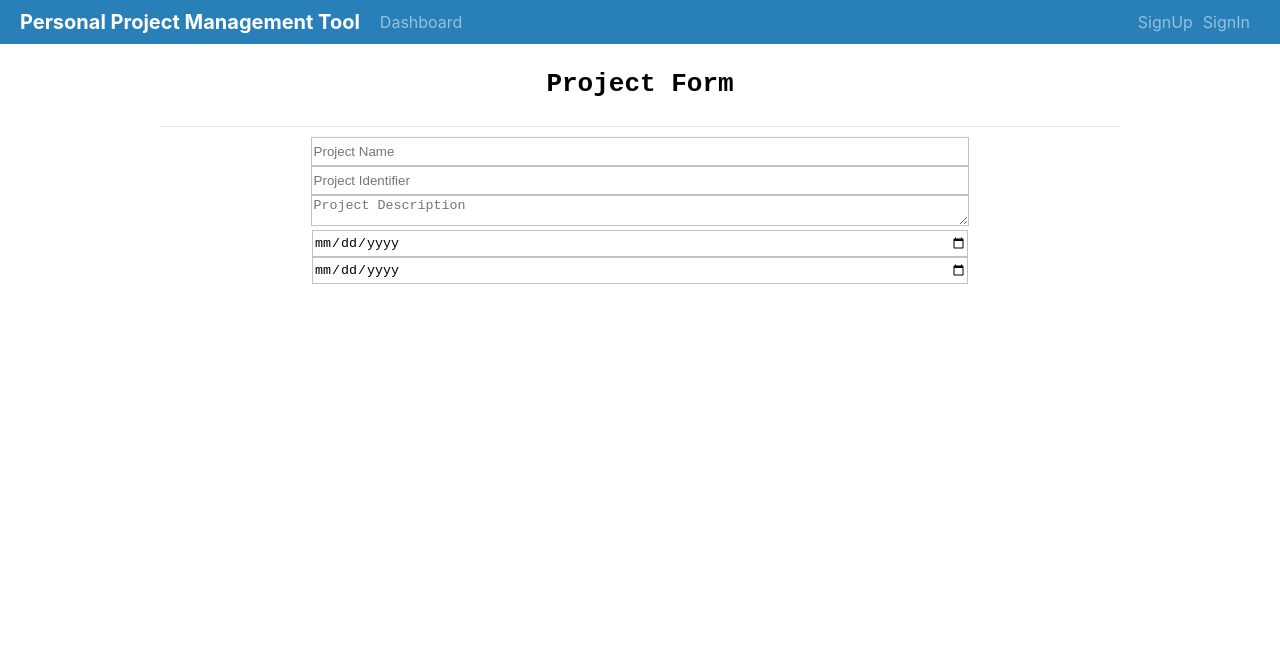
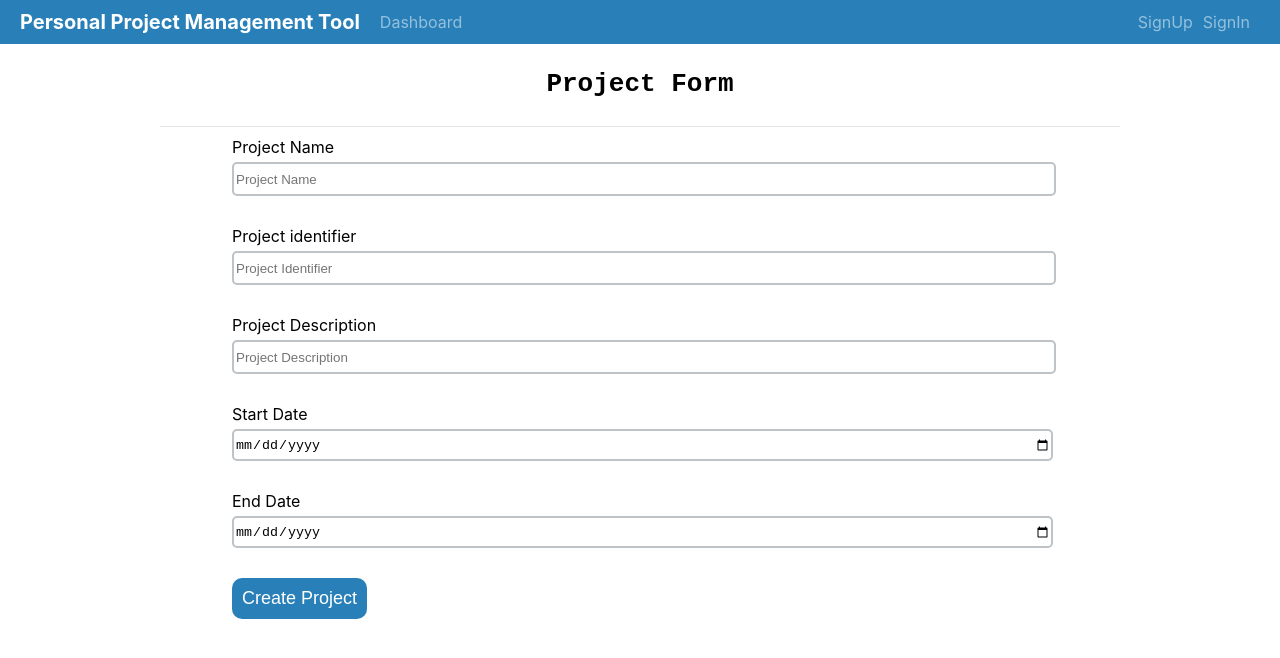
Before and after one commit to devflash/ppmProject-client, a React app: page /showForm in a window 1280 px wide. Shown: the top 658 px of the page. Built offline with nearby package versions, Linux system fonts and the light colour scheme.

Commit message:
handle styles for input form

```diff
--- a/src/Components/Dashboard.js
+++ b/src/Components/Dashboard.js
@@ -14,7 +14,10 @@ class Dashboard extends Component{
                     {/* <div className={styles.createProjectButton}>
                         <a href="#">Create Project</a>
                     </div> */}
-                    <CustomeButton buttonLabel="Create Project" buttonStyle="createProjectButton"/>
+                    <CustomeButton
+                        buttonLabel="Create Project"
+                        buttonStyle="createProjectButton"
+                        path="/showForm"/>
                </div>
                <div className={styles.ProjectItems}>
                     <ProjectItem/>
--- a/src/Components/Layout/Header.js
+++ b/src/Components/Layout/Header.js
@@ -1,5 +1,6 @@
 import React , {Component} from 'react'
 import styles from './Header.module.css';
+import {Link} from 'react-router-dom';
 class Header extends Component{
     render(){
         return(
@@ -9,11 +10,11 @@ class Header extends Component{
                </div>
                <div className={styles.nav}>
                    <div className={styles.navItem}>
-                       <a href="#" className={styles.navigationItem}>Dashboard</a>
+                       <Link to="/" className={styles.navigationItem}>Dashboard</Link>
                    </div>
                    <div className={styles.navItem}>
-                       <a href="#" className={styles.navigationItem}>SignUp</a>
-                       <a href="#" className={styles.navigationItem}>SignIn</a>
+                       <Link to="/" className={styles.navigationItem}>SignUp</Link>
+                       <Link to="/" className={styles.navigationItem}>SignIn</Link>
                    </div>
                </div>
                <div className={styles.toggleHamburger}>
--- a/src/Components/Project/ProjectForm.js
+++ b/src/Components/Project/ProjectForm.js
@@ -7,6 +7,7 @@ class ProjectForm extends Component{
             projectName:{
                 inputType:"input",
                 id:'projectName',
+                label:"Project Name",
                 config:{
                     name:"projectName",
                     type:"input",
@@ -17,6 +18,7 @@ class ProjectForm extends Component{
             projectIdentifier:{
                 inputType:"input",
                 id:'projectIdentifier',
+                label:'Project identifier',
                 config:{
                     name:'projectIdentifier',
                     type:"input",
@@ -25,10 +27,12 @@ class ProjectForm extends Component{
                 }
             },
             projectDescription:{
-                inputType:"textarea",
+                inputType:"input",
                 id:'projectDescription',
+                label:'Project Description',
                 config:{
                     name:'projectDescription',
+                    type:'input',
                     placeholder:"Project Description",
                     value:""
                 }
@@ -36,6 +40,7 @@ class ProjectForm extends Component{
             startDate:{
                 inputType:"input",
                 id:'startDate',
+                label:'Start Date',
                 config:{
                     name:'startDate',
                     type:"date",
@@ -45,6 +50,7 @@ class ProjectForm extends Component{
             endDate:{
                 inputType:"date",
                 id:'endDate',
+                label:'End Date',
                 config:{
                     name:'endDate',
                     type:"date",
@@ -84,9 +90,17 @@ class ProjectForm extends Component{
                 <form>
                 {
                     projectFormInput.map(cur=>(
-                        <CustomInput key={cur.id} inputType={cur.inputType} inputConfig={cur.config} valueChange={this.inputValueChangeHandler}/>
+                        <div class={styles.inputElement}>
+                            <label>{cur.label}</label>
+                            <CustomInput key={cur.id} inputType={cur.inputType} inputConfig={cur.config} valueChange={this.inputValueChangeHandler}/>
+                        </div>
+
                     ))
                 }
+                <div class={styles.buttonContainer}>
+                    <button class={styles.submitFormButton}>Create Project</button>
+                </div>
+
                 </form>
 
             </div>
--- a/src/Components/Project/ProjectForm.module.css
+++ b/src/Components/Project/ProjectForm.module.css
@@ -11,3 +11,21 @@
     width:85%;
     margin: 0 auto;
 }
+.inputElement
+{
+    margin:10px 0 30px 0;
+    text-align: left;
+}
+.buttonContainer
+{
+    text-align: left;
+}
+.submitFormButton{
+    background-color: #2980b9;
+    color: #fff;
+    border: none;
+    outline: none;
+    padding: 10px;
+    border-radius: 10px;
+    font-size: 18px;
+}
--- a/src/Components/Project/ProjectItems.js
+++ b/src/Components/Project/ProjectItems.js
@@ -20,9 +20,9 @@ class ProjectItem extends Component
                    <div className={styles.Danger}>
                         <a href="#">Delete Project</a>
                    </div> */}
-                   <CustomeButton buttonLabel="Project Board" buttonStyle="Success"/>
-                   <CustomeButton buttonLabel="Update Project" buttonStyle="Success"/>
-                   <CustomeButton buttonLabel="Delete Project" buttonStyle="Danger"/>
+                   <CustomeButton path="/showForm" buttonLabel="Project Board" buttonStyle="Success"/>
+                   <CustomeButton path="/showForm" buttonLabel="Update Project" buttonStyle="Success"/>
+                   <CustomeButton path="/showForm" buttonLabel="Delete Project" buttonStyle="Danger"/>
                </div>
            </div>
 
--- a/src/Components/UI/Button.js
+++ b/src/Components/UI/Button.js
@@ -1,9 +1,10 @@
 import React from 'react';
 import styles from './Button.module.css';
+import {Link} from 'react-router-dom';
 const customButton=(props)=>{
     return(
         <div className={styles[props.buttonStyle]}>
-            <a href="#">{props.buttonLabel}</a>
+            <Link to={props.path}>{props.buttonLabel}</Link>
         </div>
     )
 }
--- a/src/Components/UI/Input.module.css
+++ b/src/Components/UI/Input.module.css
@@ -1,7 +1,10 @@
 .Input{
-    height:25px;
-    width:80%;
-    border:1px solid #bdc3c7;
+    height: 28px;
+    width: 100%;
+    border: 2px solid #bdc3c7;
+    border-radius: 5px;
+    margin-top:5px;
+
 }
 .Textarea{
 
```
